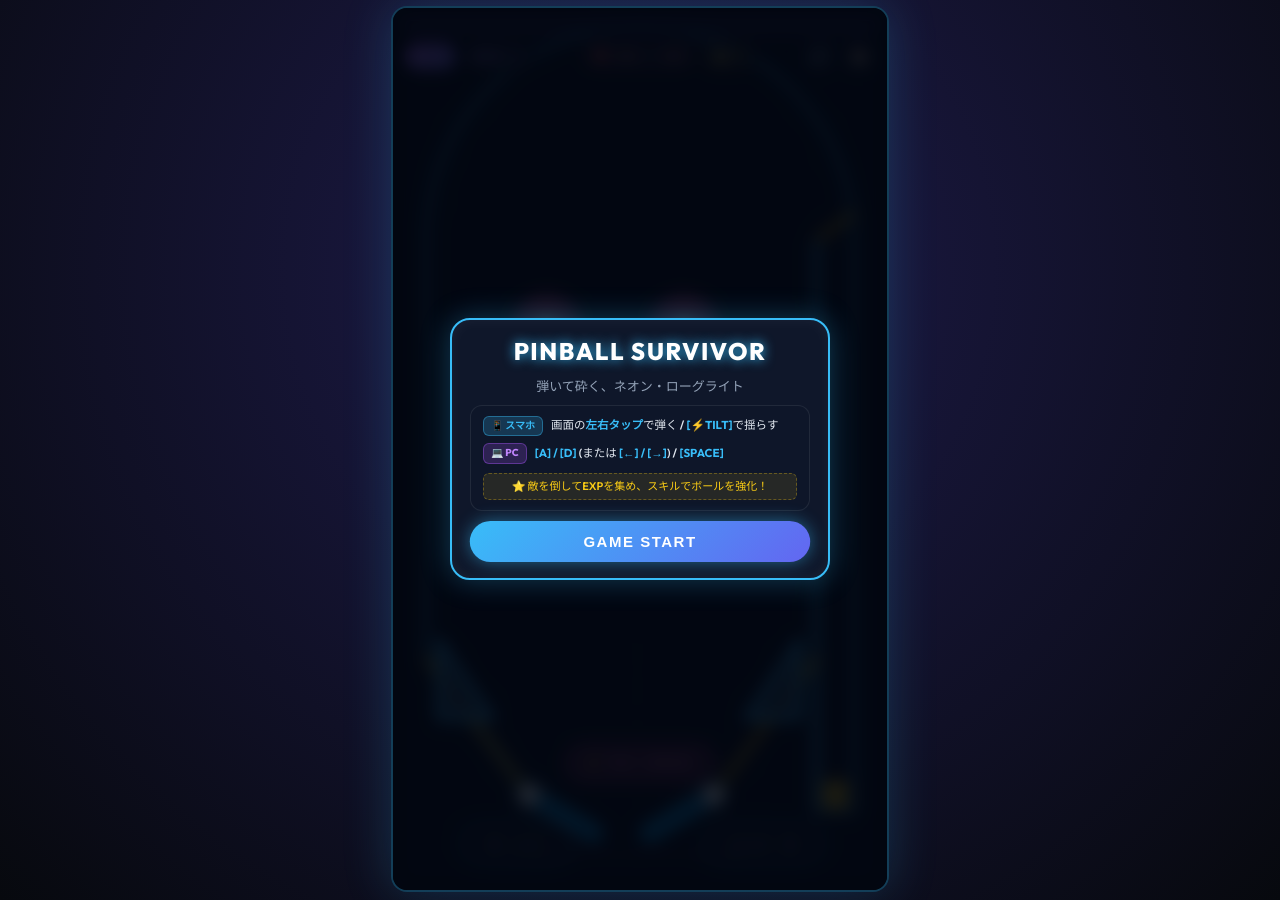
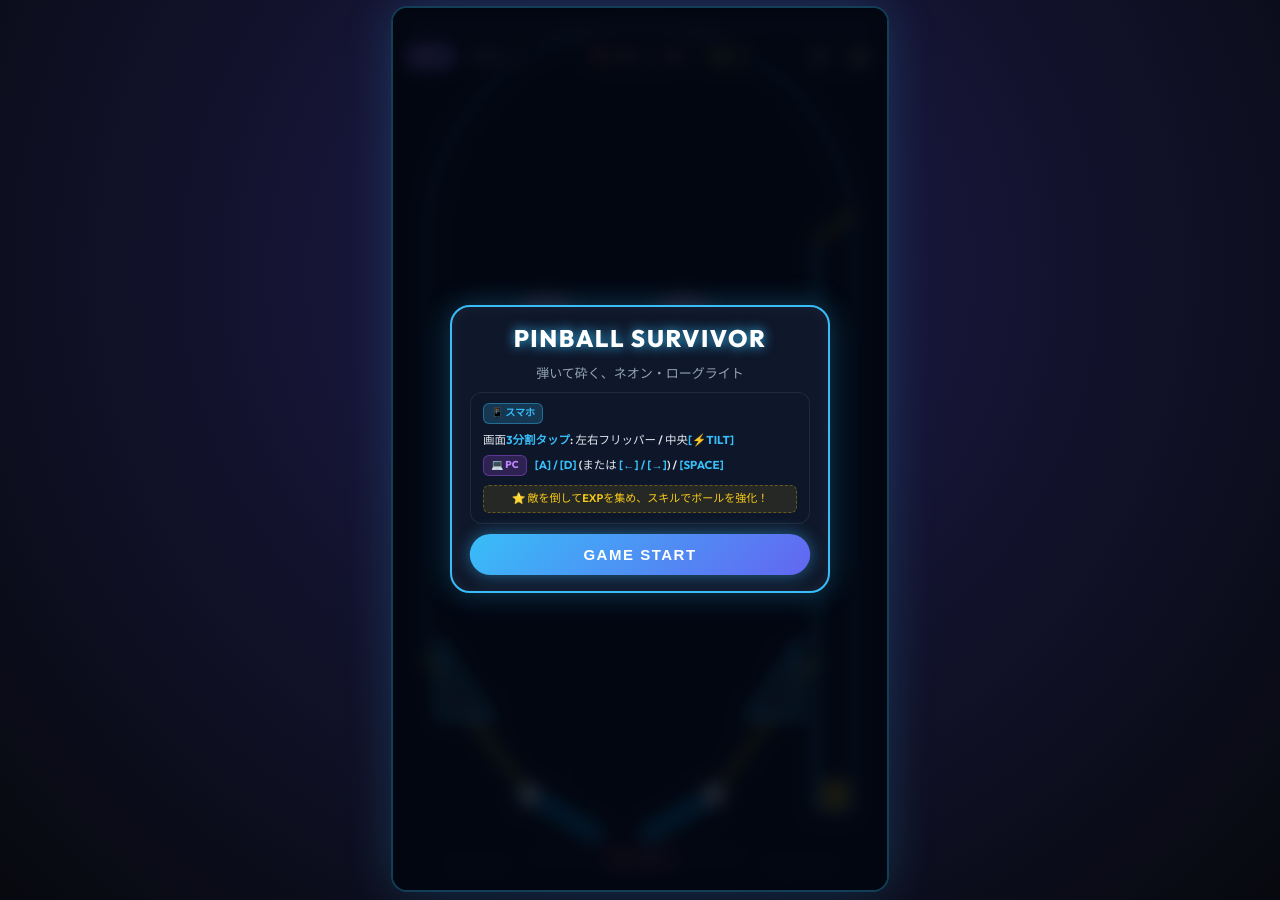
Before and after one commit to ippei-kami/ippei-kami.github.io, a Jekyll site: the page pinball/index.html, which Jekyll copies as it is, in a window 1280 px wide. Built offline with Jekyll 4.4.1, drawn with Linux system fonts in a browser that asks for light colours.

Commit message:
feat(pinball): switch mobile tap controls to 3-zone split and remove blue tap highlight boxes

```diff
--- a/pinball/game.js
+++ b/pinball/game.js
@@ -922,46 +922,53 @@
         }
       });
 
-      // Mouse Controls for PC
+      // Touch & Mouse 3-Zone Controls (Left 35% | Center 30% Tilt | Right 35%)
       const leftZone = document.getElementById('touch-zone-left');
+      const centerZone = document.getElementById('touch-zone-center');
       const rightZone = document.getElementById('touch-zone-right');
-      const tiltBtn = document.getElementById('tilt-btn');
 
       const handleTouchState = (touches) => {
         let leftActive = false;
         let rightActive = false;
+        let centerActive = false;
         const rect = this.canvas.getBoundingClientRect();
-        const tiltRect = tiltBtn.getBoundingClientRect();
 
         for (let i = 0; i < touches.length; i++) {
           const t = touches[i];
-          // Exclude touches that fall on or around the tilt button (margin: 12px)
-          if (
-            t.clientX >= tiltRect.left - 12 &&
-            t.clientX <= tiltRect.right + 12 &&
-            t.clientY >= tiltRect.top - 12 &&
-            t.clientY <= tiltRect.bottom + 12
-          ) {
-            continue;
+          const xRatio = (t.clientX - rect.left) / rect.width;
+          if (xRatio < 0.35) {
+            leftActive = true;
+          } else if (xRatio > 0.65) {
+            rightActive = true;
+          } else {
+            centerActive = true;
           }
-
-          const xRatio = (t.clientX - rect.left) / rect.width;
-          if (xRatio < 0.5) leftActive = true;
-          else rightActive = true;
         }
 
         this.triggerLeftFlipper(leftActive);
         this.triggerRightFlipper(rightActive);
+
+        if (leftZone) {
+          if (leftActive) leftZone.classList.add('active');
+          else leftZone.classList.remove('active');
+        }
+        if (rightZone) {
+          if (rightActive) rightZone.classList.add('active');
+          else rightZone.classList.remove('active');
+        }
+        if (centerZone) {
+          if (centerActive) centerZone.classList.add('active');
+          else centerZone.classList.remove('active');
+        }
       };
 
       const touchTarget = document.getElementById('canvas-container');
 
-      // Helper to check if touch event hit interactive UI elements (modals, top buttons, tilt)
+      // Helper to check if touch event hit interactive UI elements (modals, top buttons)
       const isInteractiveUI = (e) => {
         return !!(
           e.target.closest('.modal-overlay:not(.hidden)') ||
-          e.target.closest('.top-bar') ||
-          e.target.closest('#tilt-btn')
+          e.target.closest('.top-bar')
         );
       };
 
@@ -969,6 +976,17 @@
         if (isInteractiveUI(e)) return;
         e.preventDefault();
         window.soundController.init();
+
+        // Any new touch in center 30% zone (0.35 <= x <= 0.65) triggers TILT
+        const rect = this.canvas.getBoundingClientRect();
+        for (let i = 0; i < e.changedTouches.length; i++) {
+          const t = e.changedTouches[i];
+          const xRatio = (t.clientX - rect.left) / rect.width;
+          if (xRatio >= 0.35 && xRatio <= 0.65) {
+            this.triggerTilt();
+          }
+        }
+
         handleTouchState(e.touches);
       }, { passive: false });
 
@@ -990,29 +1008,32 @@
         handleTouchState(e.touches);
       }, { passive: false });
 
-      // PC Mouse down
-      leftZone.addEventListener('mousedown', (e) => {
-        e.preventDefault();
-        this.triggerLeftFlipper(true);
+      // PC Mouse support (tap zones or canvas: Left 35% / Center 30% Tilt / Right 35%)
+      touchTarget.addEventListener('mousedown', (e) => {
+        if (isInteractiveUI(e) || e.button !== 0) return;
+        const rect = this.canvas.getBoundingClientRect();
+        const xRatio = (e.clientX - rect.left) / rect.width;
+        if (xRatio < 0.35) {
+          this.triggerLeftFlipper(true);
+          if (leftZone) leftZone.classList.add('active');
+        } else if (xRatio > 0.65) {
+          this.triggerRightFlipper(true);
+          if (rightZone) rightZone.classList.add('active');
+        } else {
+          this.triggerTilt();
+          if (centerZone) {
+            centerZone.classList.add('active');
+            setTimeout(() => centerZone.classList.remove('active'), 150);
+          }
+        }
       });
+
       window.addEventListener('mouseup', () => {
         this.triggerLeftFlipper(false);
         this.triggerRightFlipper(false);
+        if (leftZone) leftZone.classList.remove('active');
+        if (rightZone) rightZone.classList.remove('active');
       });
-      rightZone.addEventListener('mousedown', (e) => {
-        e.preventDefault();
-        this.triggerRightFlipper(true);
-      });
-
-      // Tilt Button (supports touch & click, prevents button focus)
-      const onTiltTrigger = (e) => {
-        e.stopPropagation();
-        e.preventDefault();
-        if (document.activeElement) document.activeElement.blur();
-        this.triggerTilt();
-      };
-      tiltBtn.addEventListener('click', onTiltTrigger);
-      tiltBtn.addEventListener('touchstart', onTiltTrigger, { passive: false });
 
       // Mute Button
       document.getElementById('mute-btn').addEventListener('click', (e) => {
--- a/pinball/index.html
+++ b/pinball/index.html
@@ -49,18 +49,18 @@
           </div>
         </div>
 
-        <!-- Touch Controls Guide Overlay -->
+        <!-- 3-Way Touch Controls Guide (Left Flipper | TILT | Right Flipper) -->
         <div class="touch-controls">
           <div class="touch-zone left" id="touch-zone-left">
-            <div class="touch-hint-btn">◀ LEFT</div>
+            <span class="touch-hint-label">◀ LEFT</span>
+          </div>
+          <div class="touch-zone center" id="touch-zone-center">
+            <button id="tilt-btn" class="tilt-center-btn" title="画面中央タップでTILT発動">⚡ TILT</button>
           </div>
           <div class="touch-zone right" id="touch-zone-right">
-            <div class="touch-hint-btn">RIGHT ▶</div>
+            <span class="touch-hint-label">RIGHT ▶</span>
           </div>
         </div>
-
-        <!-- Dedicated Tilt Button (Always above touch zones) -->
-        <button id="tilt-btn" class="tilt-center-btn" title="台を揺らして軌道を変える">⚡ TILT (SPACE)</button>
       </div>
 
       <!-- Start Modal -->
@@ -72,7 +72,7 @@
           <div class="instruction-guide">
             <div class="guide-row">
               <span class="guide-badge mobile">📱 スマホ</span>
-              <span class="guide-text">画面の<strong>左右タップ</strong>で弾く / <strong>[⚡TILT]</strong>で揺らす</span>
+              <span class="guide-text">画面<strong>3分割タップ</strong>: 左右フリッパー / 中央<strong>[⚡TILT]</strong></span>
             </div>
             <div class="guide-row">
               <span class="guide-badge pc">💻 PC</span>
--- a/pinball/style.css
+++ b/pinball/style.css
@@ -18,6 +18,7 @@
   user-select: none;
   -webkit-user-select: none;
   -webkit-touch-callout: none;
+  -webkit-tap-highlight-color: transparent;
 }
 
 body, html {
@@ -158,78 +159,96 @@
   color: #facc15;
 }
 
-/* Touch Controls / On-screen Guides */
+/* Touch Controls / 3-Zone On-Screen Guides (Left 35% | Center 30% Tilt | Right 35%) */
 .touch-controls {
   position: absolute;
   bottom: 0;
   left: 0;
   width: 100%;
-  height: 240px;
+  height: 120px;
   display: flex;
-  pointer-events: auto;
+  pointer-events: none; /* Touches seamlessly pass to canvas-container */
   z-index: 10;
+  user-select: none;
+  -webkit-user-select: none;
+  -webkit-tap-highlight-color: transparent;
 }
 
 .touch-zone {
-  flex: 1;
   height: 100%;
   display: flex;
   flex-direction: column;
   justify-content: flex-end;
   align-items: center;
-  padding-bottom: 24px;
-  opacity: 0.35;
-  transition: opacity 0.1s, background-color 0.1s;
-}
-
-.touch-zone.active {
-  opacity: 0.8;
-  background: rgba(56, 189, 248, 0.15);
+  padding-bottom: 14px;
+  background: transparent !important; /* No blue or colored background rectangles */
+  transition: opacity 0.1s ease;
+  user-select: none;
+  -webkit-user-select: none;
+  -webkit-tap-highlight-color: transparent;
 }
 
 .touch-zone.left {
-  border-right: 1px dashed rgba(255, 255, 255, 0.08);
+  flex: 0.35;
+  border-right: 1px dashed rgba(255, 255, 255, 0.05);
 }
 
-.touch-hint-btn {
-  background: rgba(30, 41, 59, 0.8);
-  border: 2px solid var(--border-neon);
-  color: #fff;
-  padding: 10px 24px;
-  border-radius: 24px;
-  font-size: 14px;
+.touch-zone.center {
+  flex: 0.30;
+  justify-content: flex-end;
+  border-right: 1px dashed rgba(255, 255, 255, 0.05);
+}
+
+.touch-zone.right {
+  flex: 0.35;
+}
+
+/* Strictly ensure no rectangular background fill on active */
+.touch-zone.active {
+  background: transparent !important;
+}
+
+.touch-hint-label {
+  color: rgba(255, 255, 255, 0.28);
+  font-size: 11px;
   font-weight: 700;
   font-family: var(--hud-font);
-  letter-spacing: 1px;
-  box-shadow: 0 0 15px rgba(56, 189, 248, 0.4);
+  letter-spacing: 1.5px;
   pointer-events: none;
+  transition: color 0.1s ease, text-shadow 0.1s ease, transform 0.1s ease;
+}
+
+.touch-zone.left.active .touch-hint-label,
+.touch-zone.right.active .touch-hint-label {
+  color: #38bdf8;
+  text-shadow: 0 0 10px #38bdf8;
+  transform: translateY(-2px);
 }
 
 .tilt-center-btn {
-  position: absolute;
-  bottom: 110px;
-  left: 50%;
-  transform: translateX(-50%);
-  background: rgba(236, 72, 153, 0.25);
-  border: 1.5px solid var(--neon-pink);
+  background: rgba(236, 72, 153, 0.18);
+  border: 1.5px solid rgba(236, 72, 153, 0.6);
   color: #f472b6;
-  font-size: 12px;
+  font-size: 11px;
   font-weight: 800;
   font-family: var(--hud-font);
-  padding: 8px 18px;
-  border-radius: 20px;
-  pointer-events: auto;
-  cursor: pointer;
-  box-shadow: 0 0 14px rgba(236, 72, 153, 0.4);
-  transition: transform 0.1s, background 0.1s;
-  z-index: 50;
-  touch-action: manipulation;
+  padding: 6px 14px;
+  border-radius: 18px;
+  pointer-events: none; /* Touches handled by unified canvas listener */
+  box-shadow: 0 0 10px rgba(236, 72, 153, 0.25);
+  transition: transform 0.1s ease, background 0.1s ease, box-shadow 0.1s ease;
+  user-select: none;
+  -webkit-user-select: none;
   -webkit-tap-highlight-color: transparent;
+  margin-bottom: 4px;
 }
 
-.tilt-center-btn:active {
-  background: rgba(236, 72, 153, 0.6);
-  transform: translateX(-50%) scale(0.94);
+.tilt-center-btn.active,
+.touch-zone.center.active .tilt-center-btn {
+  background: rgba(236, 72, 153, 0.55);
+  border-color: #f472b6;
+  box-shadow: 0 0 18px rgba(236, 72, 153, 0.8);
+  transform: scale(0.94);
 }
 
 /* Modals (Level Up / Game Over / Start) */
```
